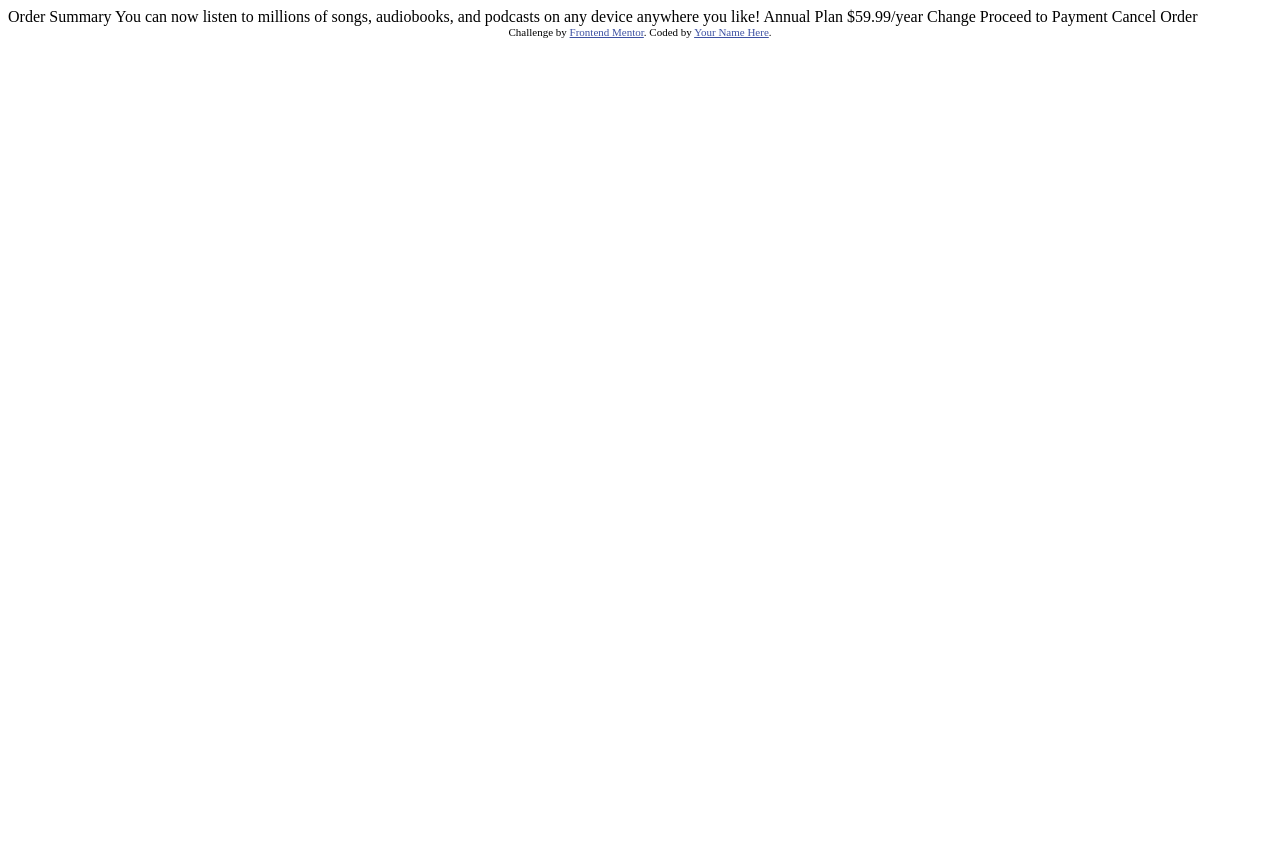
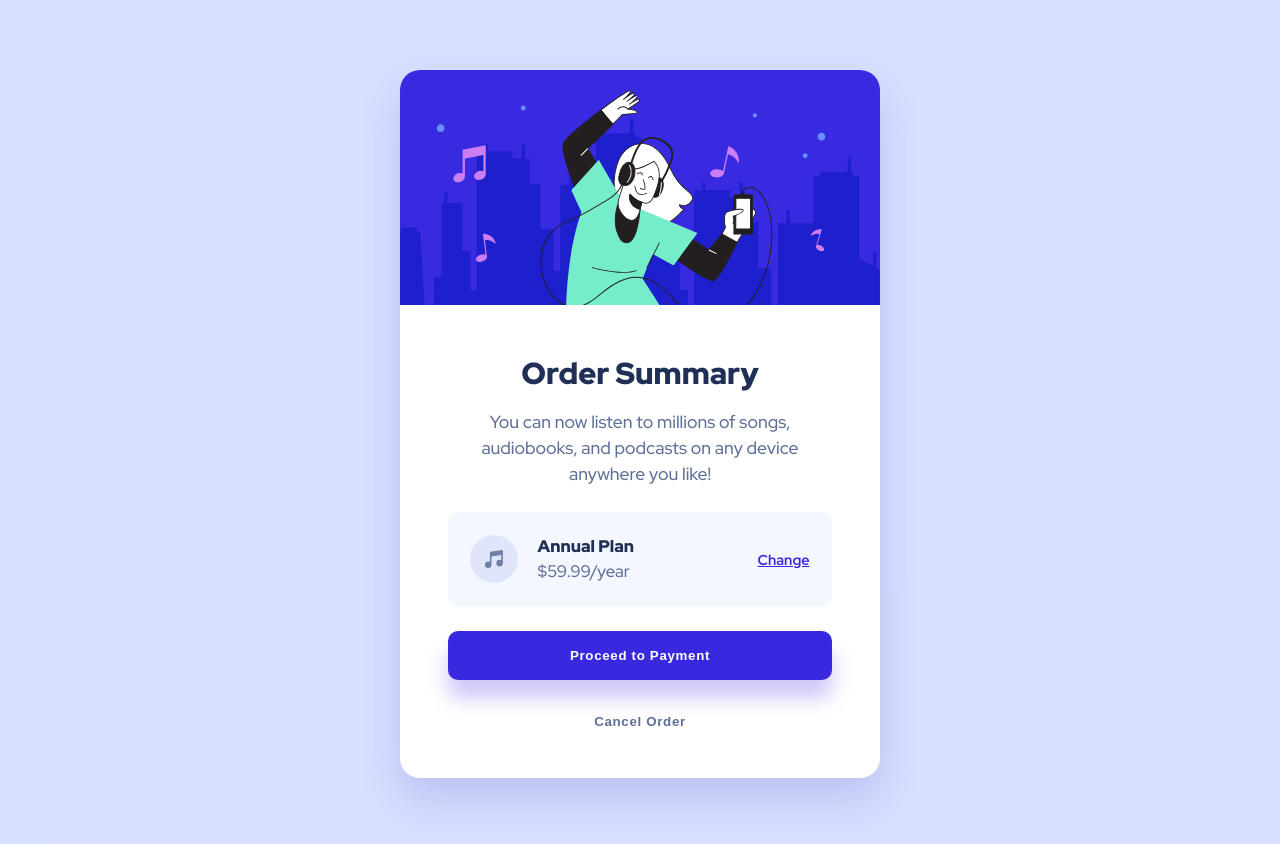
Before and after one commit to seranela/order-summary-component, a plain HTML site: page index.html in a window 1280 px wide. Before the commit the page ends 800 px from the top, so only its background shows below. Drawn offline with Linux system fonts and the light colour scheme.

Commit message:
Initial solution

```diff
--- /dev/null
+++ b/css/default.css
@@ -0,0 +1,155 @@
+:root {
+  --color-primary-pale-blue: hsl(225, 100%, 94%);
+  --color-primary-bright-blue: hsl(245, 75%, 52%);
+  --color-primary-bright-blue-hover: hsl(245, 81%, 68%);
+  --color-neutral-extra-pale-blue: hsl(225, 100%, 98%);
+  --color-neutral-mute-blue: hsl(224, 23%, 55%);
+  /* Alternate color variation to meet WCAG-AA contrast ratio */
+  --color-neutral-mute-blue-alt: hsl(222, 23%, 48%);
+  --color-neutral-dark-blue: hsl(223, 47%, 23%);
+  --font-body: 'Red Hat Display', sans-serif;
+}
+
+html {
+  box-sizing: border-box;
+}
+
+*,
+*:before,
+*:after {
+  box-sizing: inherit;
+}
+
+body {
+  display: flex;
+  justify-content: center;
+  align-items: center;
+  height: 100vh;
+  font-family: var(--font-body);
+  font-weight: 500;
+  background-color: hsl(226, 95%, 92%); /* Placeholder color */
+  background-image: url(../images/pattern-background-mobile.svg);
+  background-position: center;
+  background-repeat: no-repeat;
+  background-size: cover;
+  margin: 1.5rem;
+}
+
+a {
+  color: var(--color-primary-bright-blue);
+  font-weight: 700;
+}
+
+a:hover {
+  color: var(--color-primary-bright-blue-hover);
+}
+
+button {
+  border: none;
+  padding: 1.3em;
+  border-radius: 10px;
+  font-weight: 700;
+  letter-spacing: 0.05em;
+  cursor: pointer;
+  background-color: transparent;
+  color: var(--color-neutral-mute-blue-alt);
+}
+
+button:hover {
+  color: var(--color-neutral-dark-blue);
+}
+
+button[type=submit] {
+  background-color: var(--color-primary-bright-blue);
+  color: white;
+  box-shadow: 0px 18px 20px hsla(245, 75%, 52%, 0.25);
+}
+
+button[type=submit]:hover {
+  background-color: var(--color-primary-bright-blue-hover);
+}
+
+.card {
+  background-color: white;
+  color: var(--color-neutral-mute-blue-alt);
+  display: flex;
+  flex-direction: column;
+  border-radius: 20px;
+  overflow: hidden;
+  max-width: 30rem;
+  box-shadow: 0px 20px 40px hsla(245, 55%, 52%, 0.2);
+}
+
+.card-body {
+  display: flex;
+  flex-direction: column;
+  align-items: stretch;
+  gap: 1rem;
+  padding: 1.5rem 1.5rem 1rem 1.5rem;
+}
+
+.card h1 {
+  text-align: center;
+  margin: 0;
+  color: var(--color-neutral-dark-blue);
+  font-size: 1.4em;
+  font-weight: 900;
+}
+
+.card-body > p {
+  text-align: center;
+  line-height: 1.5;
+  margin: 0;
+}
+
+.plan-container {
+  display: flex;
+  align-items: center;
+  gap: 1rem;
+  background-color: var(--color-neutral-extra-pale-blue);
+  padding: 0.9rem;
+  border-radius: 10px;
+  margin: 0.5rem 0;
+}
+
+.plan-container a {
+  font-size: 0.8em;
+}
+
+.plan-details {
+  flex-grow: 1;
+  font-size: 0.95em;
+}
+
+.plan-details p {
+  line-height: 1.5;
+  margin: 0;
+}
+
+.plan-type {
+  font-weight: 900;
+  color: var(--color-neutral-dark-blue);
+}
+
+@media (min-width: 576px) {
+  .card-body {
+    gap: 1rem;
+    padding: 3rem 3rem 2rem 3rem;
+  }
+  .card h1 {
+    font-size: 1.9em;
+  }
+  .card-body > p {
+    font-size: 1.1em;
+  }
+  .plan-details {
+    font-size: 1.05em;
+  }
+  .plan-container {
+    gap: 1.2rem;
+    padding: 1.4rem;
+  }
+  .plan-container a {
+    font-size: 0.9em;
+  }
+}
--- a/index.html
+++ b/index.html
@@ -2,36 +2,37 @@
 <html lang="en">
 <head>
   <meta charset="UTF-8">
-  <meta name="viewport" content="width=device-width, initial-scale=1.0"> <!-- displays site properly based on user's device -->
-
+  <meta name="viewport" content="width=device-width, initial-scale=1.0">
+  <link rel="preconnect" href="https://fonts.googleapis.com">
+  <link rel="preconnect" href="https://fonts.gstatic.com" crossorigin>
+  <link href="https://fonts.googleapis.com/css2?family=Red+Hat+Display:wght@500;700;900&display=swap" rel="stylesheet">
+  <link rel="stylesheet" href="css/default.css">
   <link rel="icon" type="image/png" sizes="32x32" href="./images/favicon-32x32.png">
-
   <title>Frontend Mentor | Order summary card</title>
-
-  <!-- Feel free to remove these styles or customise in your own stylesheet 👍 -->
-  <style>
-    .attribution { font-size: 11px; text-align: center; }
-    .attribution a { color: hsl(228, 45%, 44%); }
-  </style>
 </head>
 <body>
+  <main class="card">
+    <img src="images/illustration-hero.svg" alt="Illustration of person dancing to music">
+    <div class="card-body">
+      <h1>Order Summary</h1>
 
-  Order Summary
+      <p>
+        You can now listen to millions of songs, audiobooks,
+        and podcasts on any device anywhere you like!
+      </p>
 
-  You can now listen to millions of songs, audiobooks, and podcasts on any
-  device anywhere you like!
+      <div class="plan-container">
+        <img src="images/icon-music.svg" alt="Music note icon">
+        <div class="plan-details">
+          <p class="plan-type">Annual Plan</p>
+          <p class="plan-cost">$59.99/year</p>
+        </div>
+        <a href="#">Change</a>
+      </div>
 
-  Annual Plan
-  $59.99/year
-
-  Change
-
-  Proceed to Payment
-  Cancel Order
-
-  <div class="attribution">
-    Challenge by <a href="https://www.frontendmentor.io?ref=challenge" target="_blank">Frontend Mentor</a>.
-    Coded by <a href="#">Your Name Here</a>.
-  </div>
+      <button type="submit">Proceed to Payment</button>
+      <button>Cancel Order</button>
+    </div>
+  </main>
 </body>
 </html>
```
